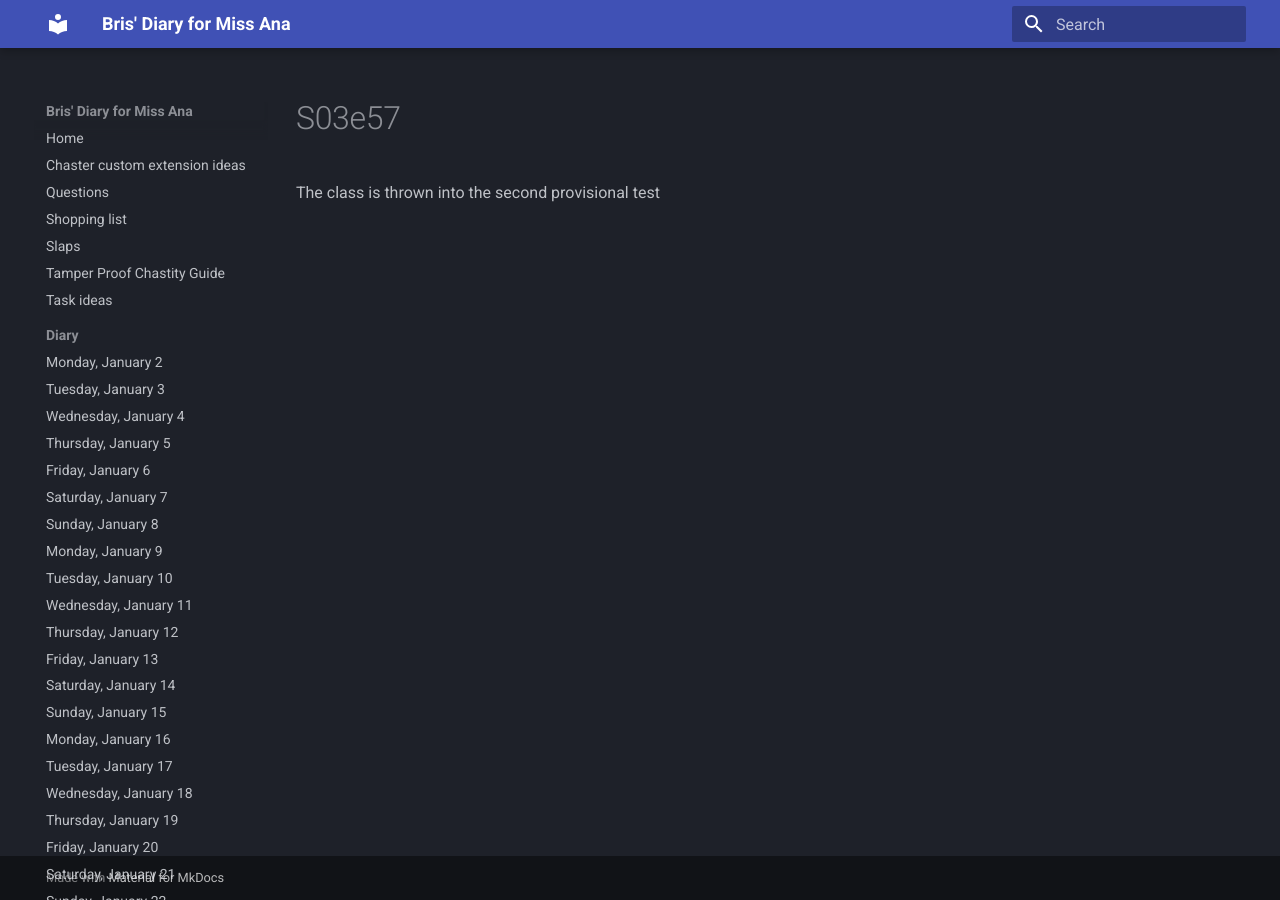
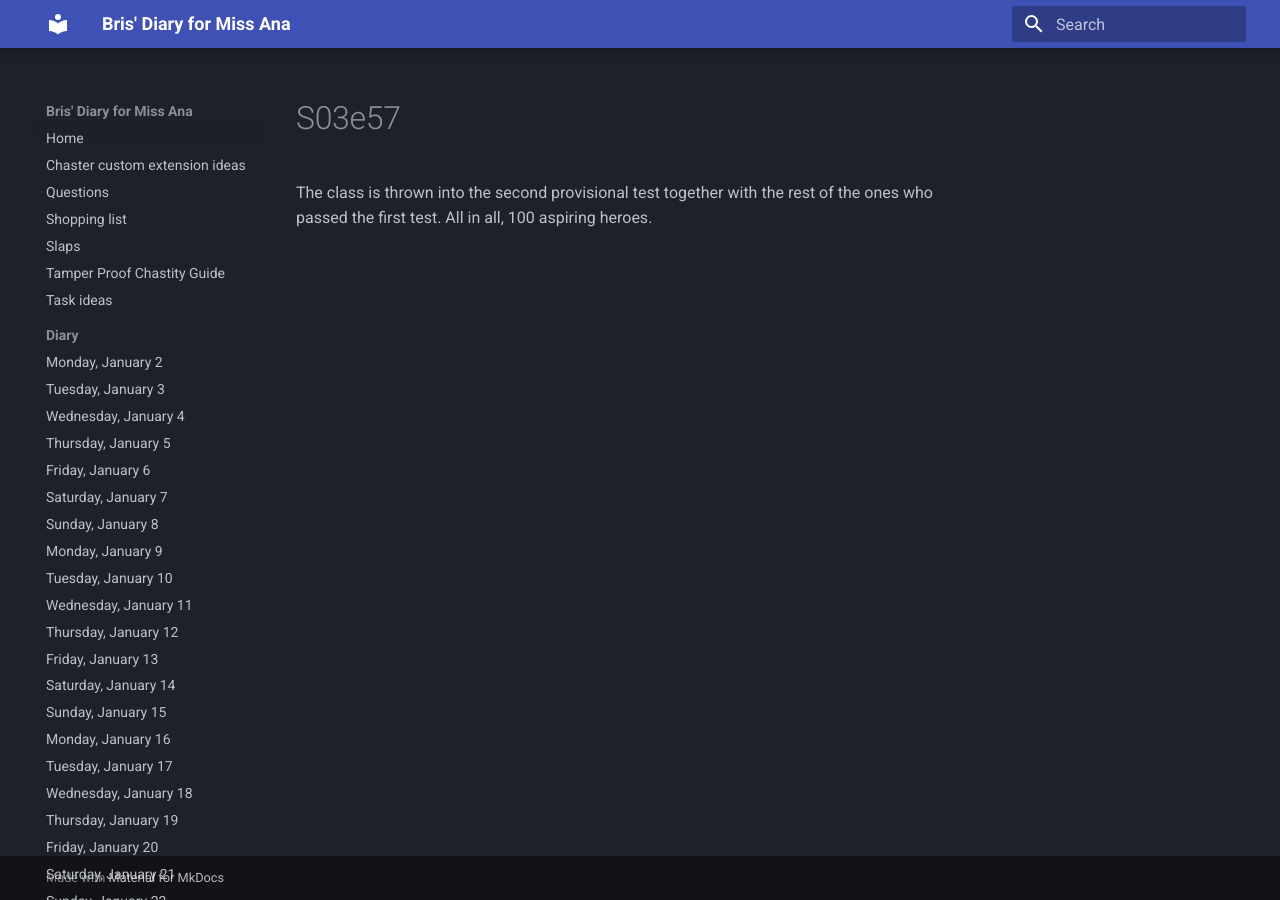
Before and after one commit to bris00/DFMA, an MkDocs documentation site: the page built from diary/Series/My Hero Academia/s03e57.md, in a window 1280 px wide. Built offline with MkDocs 1.6.1 and Material for MkDocs 9.7.7, drawn with Linux system fonts in a browser that asks for light colours.

Commit message:
vault backup: 2023-03-12 15:42:25
Affected files:
diary/Series/My Hero Academia/s03e57.md

```diff
--- a/diary/Series/My Hero Academia/s03e57.md
+++ b/diary/Series/My Hero Academia/s03e57.md
@@ -1 +1 @@
-The class is thrown into the second provisional test
+The class is thrown into the second provisional test together with the rest of the ones who passed the first test. All in all, 100 aspiring heroes.
```
